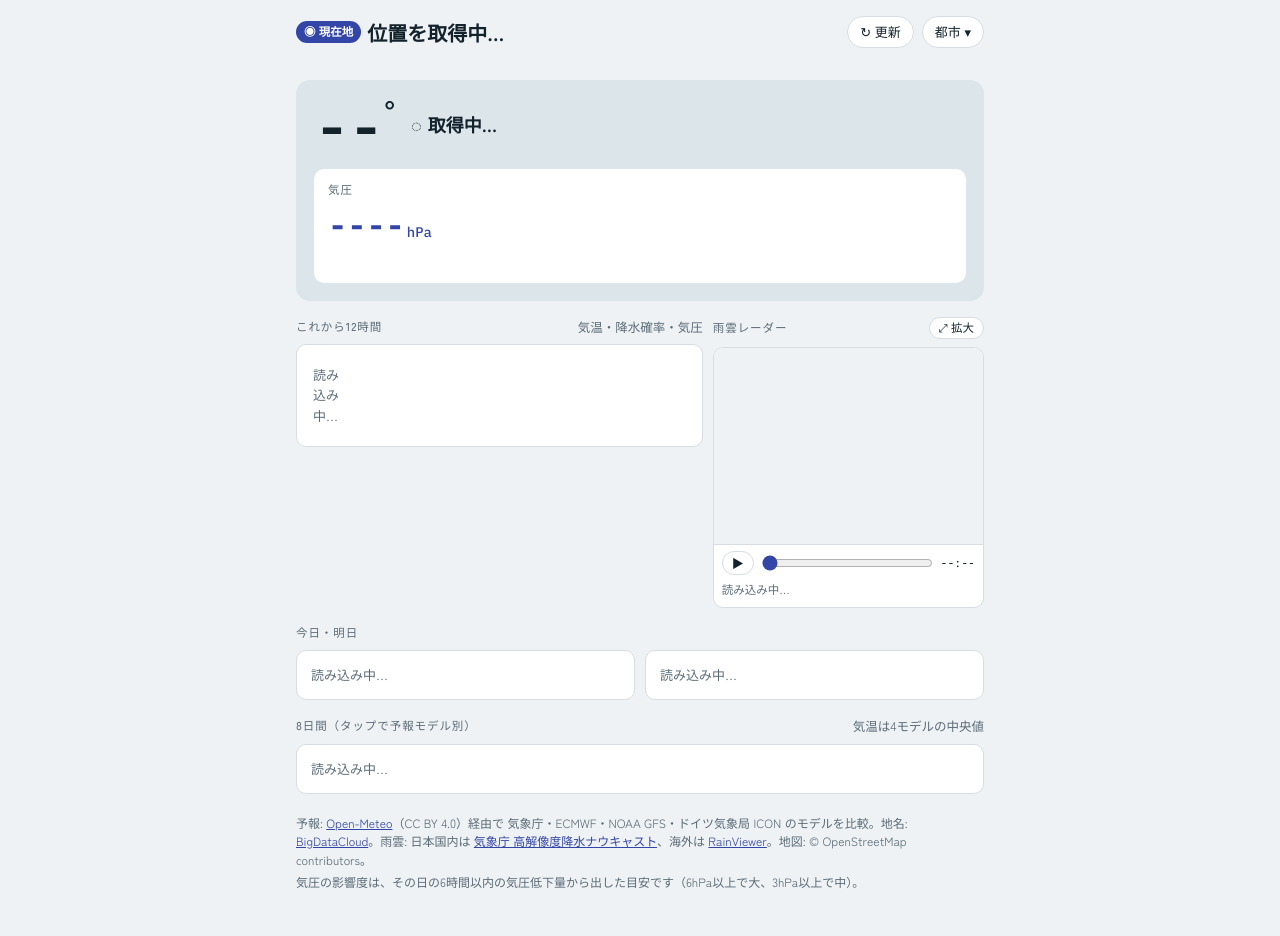
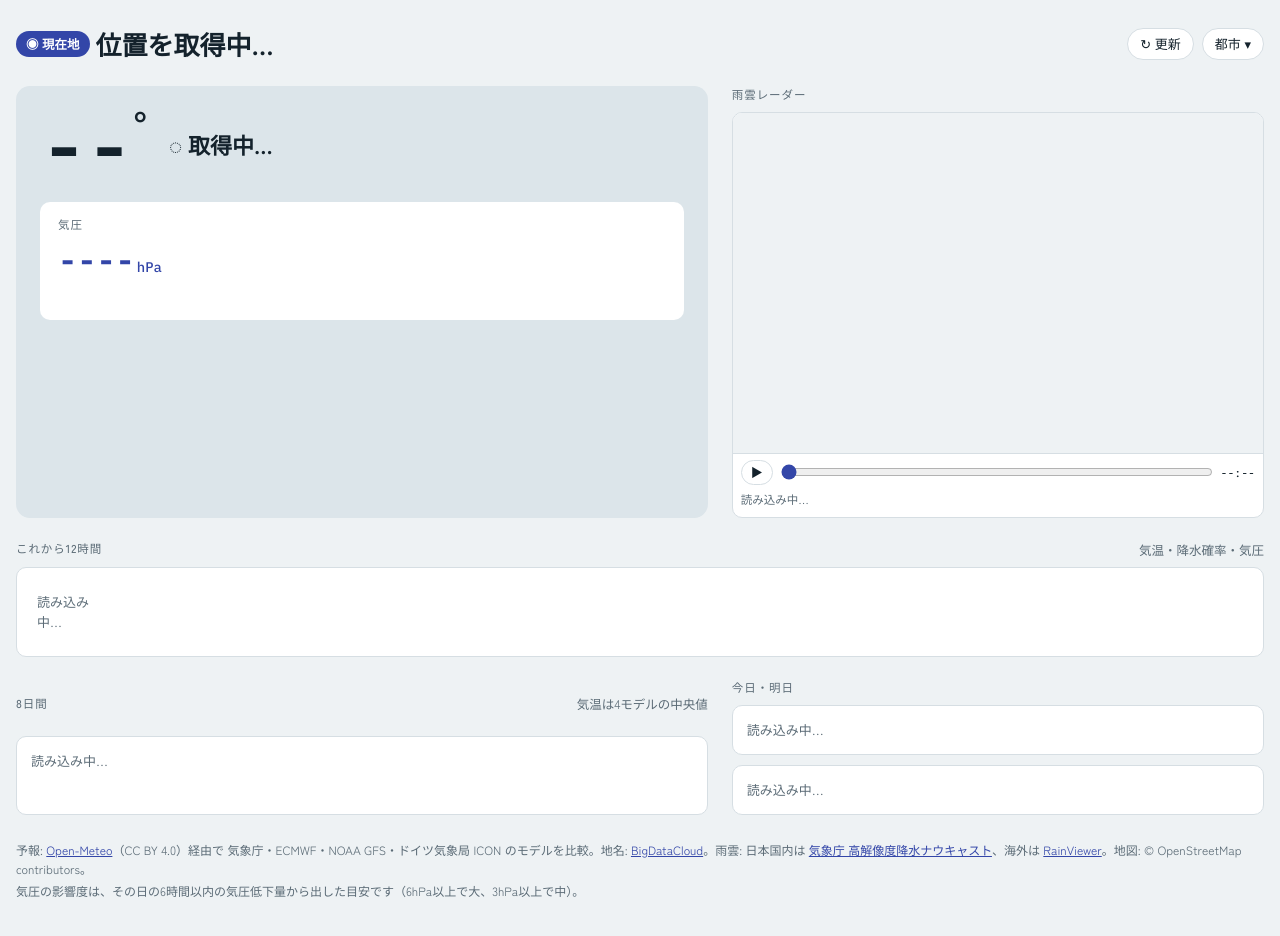
Before and after one commit to porporporsche/weather-report, a plain HTML site: page index.html in a window 1280 px wide. Drawn offline with nearby package versions, Linux system fonts and the light colour scheme.

Commit message:
Add files via upload

```diff
--- a/index.html
+++ b/index.html
@@ -143,27 +143,81 @@ button:focus-visible,input:focus-visible,summary:focus-visible,a:focus-visible{o
 @keyframes spin{to{transform:rotate(360deg)}}
 .spin{display:inline-block;animation:spin 1s linear infinite}
 @media (prefers-reduced-motion:reduce){.spin{animation:none}}
+
+/* ===== PC（幅1024px以上）: 2カラムのダッシュボード ===== */
+@media (hover:hover){
+  .week summary:hover{background:var(--baro-soft)}
+  .chips button:hover,.ghost:hover,.more:hover,.rbar button:hover{border-color:var(--baro);color:var(--baro)}
+}
+@media (min-width:1024px){
+  body{font-size:15.5px}
+  .wrap{max-width:1280px;position:relative;column-gap:24px;row-gap:0;
+    grid-template-columns:minmax(0,1.3fr) minmax(0,1fr);
+    grid-template-areas:"bar bar" "away away" "msg msg" "hero radar" "hours hours" "week days" "foot foot";
+    padding-top:24px}
+  .nowrow{display:contents}
+  .a-bar{grid-area:bar} .a-away{grid-area:away} .a-msg{grid-area:msg} .a-hero{grid-area:hero}
+  .a-radar{grid-area:radar} .a-hours{grid-area:hours} .a-week{grid-area:week} .a-days{grid-area:days} .a-foot{grid-area:foot}
+  .wrap>*,.nowrow>*{margin-bottom:22px}
+  .a-msg:empty{display:none}
+  .place h1{font-size:26px}
+  .pin{font-size:12.5px;padding:3px 10px}
+  /* 現在の天気: 上に現況、下に気圧（グラフを広く） */
+  .a-hero{padding:22px 24px;gap:18px;align-content:start}
+  .now{gap:22px}
+  .now-temp{font-size:80px}
+  .now-temp small{font-size:30px}
+  .now-phrase{font-size:22px}
+  .now-meta{font-size:14px;gap:16px}
+  .baro{padding:14px 18px}
+  /* 雨雲レーダー: 現況の高さに合わせて縦に伸ばす */
+  .a-radar{align-self:stretch;grid-template-rows:auto 1fr}
+  .a-radar .radar{grid-template-rows:1fr auto auto;height:100%}
+  #rmap,.nowrow.big #rmap{height:100%;min-height:340px}
+  #rbig{display:none}
+  .rbar input,.nowrow:not(.big) .rbar input{display:block}
+  .leaflet-control-zoom{display:block!important}
+  /* 12時間: 1行に12列 */
+  .hours{grid-template-columns:repeat(12,minmax(0,1fr));padding:10px 6px}
+  .hours .hr{font-size:13px;gap:3px}
+  .hours .hr .t,.hours .hr .p,.hours .hr .hp{font-size:11.5px}
+  .hsub{display:inline!important}
+  /* 今日・明日: 右カラムに縦積みで固定表示 */
+  .a-days{align-self:start;position:sticky;top:16px}
+  .pair{grid-template-columns:1fr}
+  .day{padding:16px 18px}
+  .temps{font-size:28px}
+  .week summary{grid-template-columns:64px 32px 1fr auto;padding:11px 16px;font-size:14.5px}
+  .detail{padding:4px 16px 16px}
+  .dh .hr{flex:0 0 58px}
+  .tapword{display:none}
+  /* 都市選択: ボタンの下に開くパネル */
+  .a-sheet{position:absolute;top:72px;right:max(16px,env(safe-area-inset-right));width:460px;z-index:1200;
+    box-shadow:0 12px 32px rgba(0,0,0,.18);max-height:calc(100vh - 100px);overflow:auto}
+}
+@media (min-width:1024px) and (prefers-color-scheme: dark){.a-sheet{box-shadow:0 12px 32px rgba(0,0,0,.55)}}
+@media (min-width:1440px){.wrap{max-width:1400px}}
 </style>
 </head>
 <body>
 <div class="wrap">
-  <div class="bar">
+  <div class="bar a-bar">
     <div class="place"><span class="pin" id="pin">◉ 現在地</span><h1 id="placeName">位置を取得中…</h1></div>
     <button class="ghost" id="refreshBtn" aria-label="現在地と予報を更新">↻ 更新</button>
     <button class="ghost" id="switchBtn" aria-expanded="false" aria-controls="sheet">都市 ▾</button>
   </div>
-  <div class="away" id="away" hidden><span id="awayText"></span><button id="backHome">◉ 現在地に戻る</button></div>
+  <div class="away a-away" id="away" hidden><span id="awayText"></span><button id="backHome">◉ 現在地に戻る</button></div>
 
-  <section class="card sheet" id="sheet" hidden>
+  <section class="card sheet a-sheet" id="sheet" hidden aria-label="都市を選ぶ">
     <form class="search" id="searchForm"><input id="searchInput" placeholder="都市名で検索（例: 京都、Paris）" autocomplete="off"><button type="submit">検索</button></form>
     <div id="searchOut"></div>
     <div class="sec"><span class="label">日本</span><div class="chips" id="chipsJP"></div></div>
     <div class="sec"><span class="label">世界</span><div class="chips" id="chipsWorld"></div></div>
   </section>
 
-  <div id="pageMsg"></div>
+  <div id="pageMsg" class="a-msg"></div>
 
-  <section class="hero">
+  <section class="hero a-hero">
     <div class="now">
       <div class="now-temp num" id="nowTemp">--<small>°</small></div>
       <div style="display:grid;gap:4px;min-width:0">
@@ -181,11 +235,11 @@ button:focus-visible,input:focus-visible,summary:focus-visible,a:focus-visible{o
   </section>
 
   <div class="nowrow" id="nowrow">
-    <section class="sec">
+    <section class="sec a-hours">
       <div class="row"><span class="label">これから12時間</span><span class="sub hsub">気温・降水確率・気圧</span></div>
       <div class="card hours" id="hours"><div class="skel">読み込み中…</div></div>
     </section>
-    <section class="sec">
+    <section class="sec a-radar">
       <div class="row"><span class="label">雨雲レーダー</span><button class="ghost" id="rbig" style="padding:1px 9px;font-size:11.5px">⤢ 拡大</button></div>
       <div class="card radar">
         <div id="rmap" role="region" aria-label="雨雲レーダー地図"></div>
@@ -195,17 +249,17 @@ button:focus-visible,input:focus-visible,summary:focus-visible,a:focus-visible{o
     </section>
   </div>
 
-  <section class="sec">
+  <section class="sec a-days">
     <span class="label">今日・明日</span>
     <div class="pair" id="twoDays"><div class="card skel">読み込み中…</div><div class="card skel">読み込み中…</div></div>
   </section>
 
-  <section class="sec">
-    <div class="row"><span class="label">8日間（タップで予報モデル別）</span><span class="sub">気温は4モデルの中央値</span></div>
+  <section class="sec a-week">
+    <div class="row"><span class="label">8日間<span class="tapword">（タップで時間ごと・モデル別）</span></span><span class="sub">気温は4モデルの中央値</span></div>
     <div class="card week" id="week"><div class="skel">読み込み中…</div></div>
   </section>
 
-  <footer class="foot">
+  <footer class="foot a-foot">
     <div id="updated"></div>
     <div>予報: <a href="https://open-meteo.com/" target="_blank" rel="noopener">Open-Meteo</a>（CC BY 4.0）経由で 気象庁・ECMWF・NOAA GFS・ドイツ気象局 ICON のモデルを比較。地名: <a href="https://www.bigdatacloud.com/" target="_blank" rel="noopener">BigDataCloud</a>。雨雲: 日本国内は <a href="https://www.jma.go.jp/bosai/nowc/" target="_blank" rel="noopener">気象庁 高解像度降水ナウキャスト</a>、海外は <a href="https://www.rainviewer.com/" target="_blank" rel="noopener">RainViewer</a>。地図: © OpenStreetMap contributors。</div>
     <div>気圧の影響度は、その日の6時間以内の気圧低下量から出した目安です（6hPa以上で大、3hPa以上で中）。</div>
@@ -520,7 +574,9 @@ async function goHome(refreshGPS){view=null;skeleton();header();if(refreshGPS){$
 function goCity(c){view=c;skeleton();toggleSheet(false);window.scrollTo({top:0});$("pageMsg").innerHTML="";loadWeather();}
 
 function toggleSheet(o){$("sheet").hidden=!o;$("switchBtn").setAttribute("aria-expanded",String(o));}
-$("switchBtn").onclick=()=>toggleSheet($("sheet").hidden);
+$("switchBtn").onclick=e=>{e.stopPropagation();toggleSheet($("sheet").hidden)};
+document.addEventListener("click",e=>{if(!$("sheet").hidden&&!$("sheet").contains(e.target)&&e.target!==$("switchBtn"))toggleSheet(false)});
+document.addEventListener("keydown",e=>{if(e.key==="Escape"&&!$("sheet").hidden){toggleSheet(false);$("switchBtn").focus()}});
 $("backHome").onclick=()=>goHome(true);
 $("refreshBtn").onclick=()=>view?loadWeather():goHome(true);
 const chips=(list,el)=>{$(el).innerHTML=list.map(([n,la,lo])=>`<button type="button" data-name="${n}" data-lat="${la}" data-lon="${lo}">${n}</button>`).join("");
```
